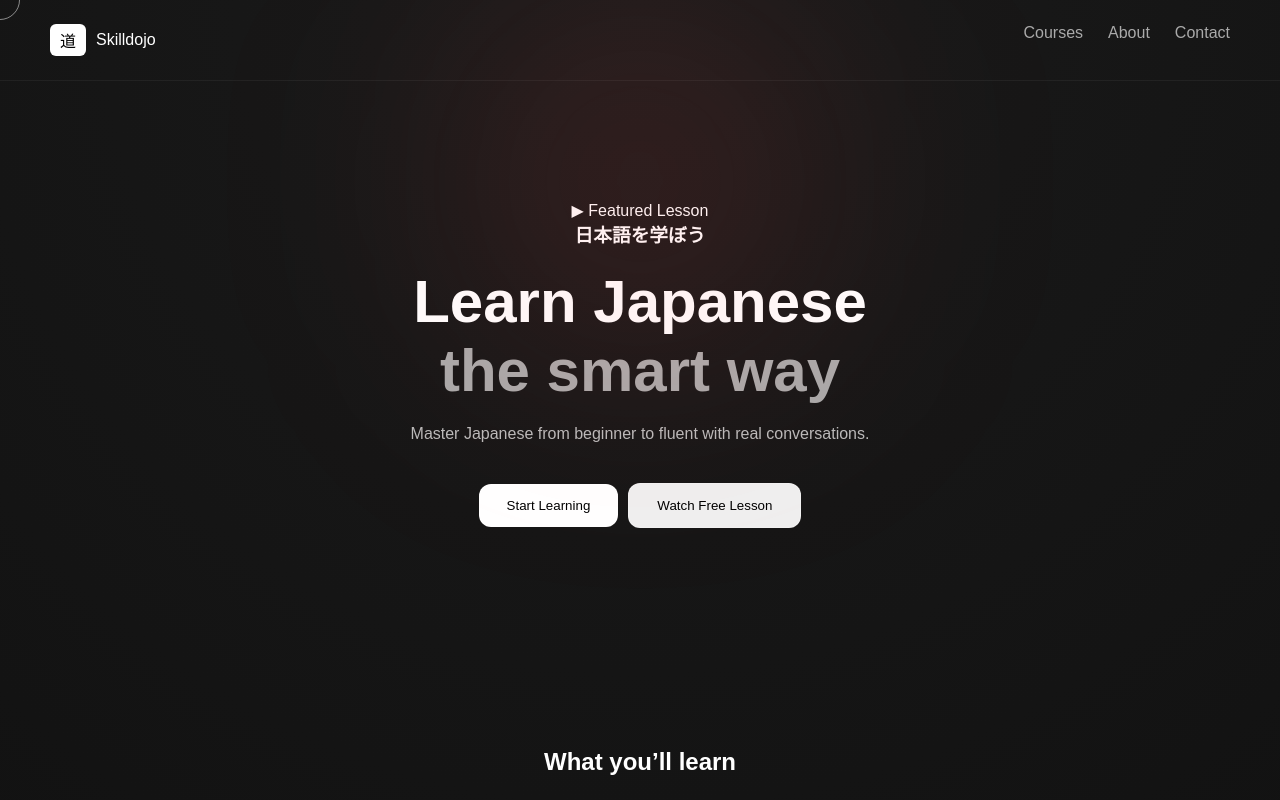
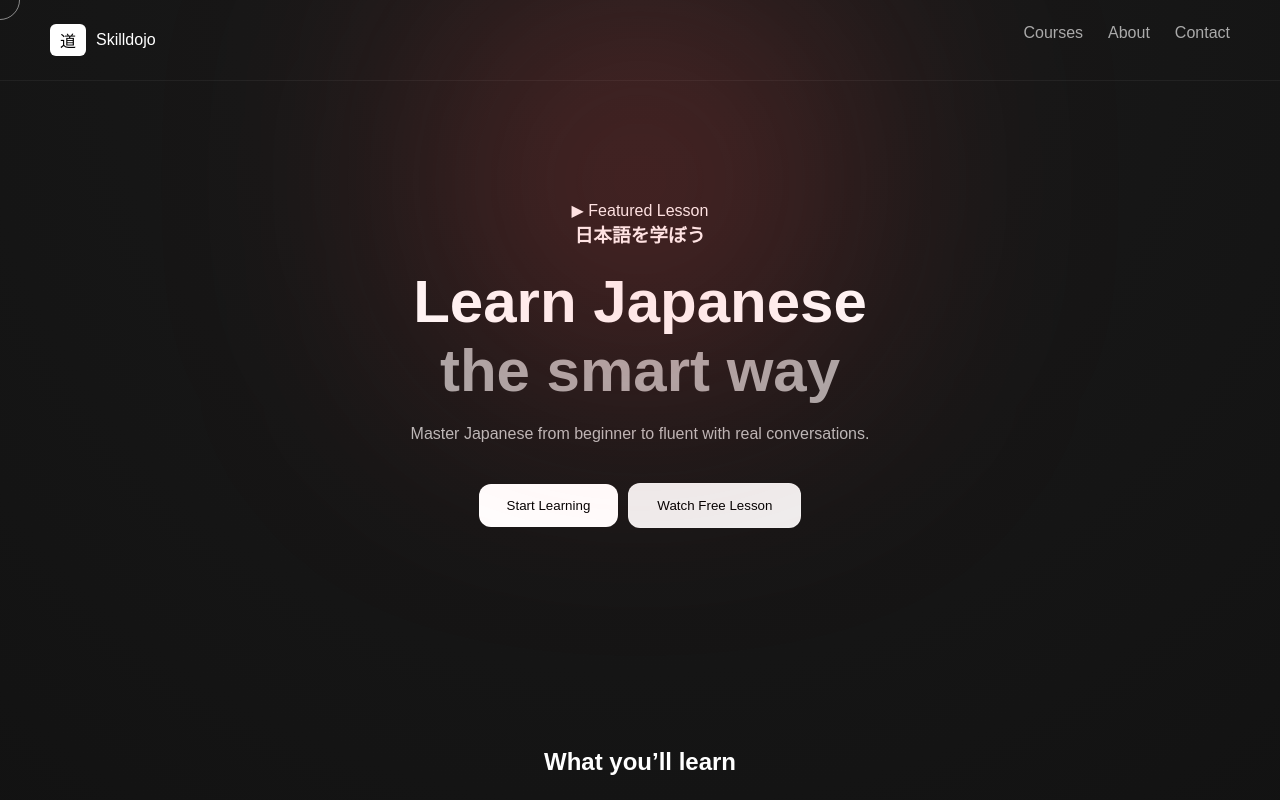
Before and after one commit to marufislam8924/skilldojo, a Next.js app: page / in a window 1280 px wide. Shown: the top 800 px of the page. Built offline with nearby package versions, Linux system fonts and the light colour scheme.

Commit message:
Update globals.css

```diff
--- a/app/globals.css
+++ b/app/globals.css
@@ -32,7 +32,6 @@ body {
   border-radius: 6px;
 }
 
-/* NAV LINKS */
 .nav-links {
   display: flex;
   gap: 25px;
@@ -46,19 +45,20 @@ body {
   position: relative;
 }
 
-/* GLOW */
-.hero::before {
-  content: "";
+/* PARALLAX */
+.parallax-bg {
   position: absolute;
-  width: 400px;
-  height: 400px;
-  background: radial-gradient(circle, rgba(255,80,80,0.2), transparent);
-  top: -100px;
+  width: 500px;
+  height: 500px;
+  background: radial-gradient(circle, rgba(255,80,80,0.3), transparent);
+  top: -150px;
   left: 50%;
   transform: translateX(-50%);
   filter: blur(120px);
+  transition: 0.2s;
 }
 
+/* TEXT */
 .hero h1 {
   font-size: 60px;
   margin-top: 20px;
@@ -84,6 +84,10 @@ body {
   color: black;
   border-radius: 12px;
   border: none;
+}
+
+.primary:hover {
+  transform: scale(1.1);
 }
 
 .secondary {
@@ -130,7 +134,7 @@ body {
   margin-top: 40px;
 }
 
-/* SCROLL ANIMATION */
+/* SCROLL */
 .reveal {
   opacity: 0;
   transform: translateY(40px);
```
